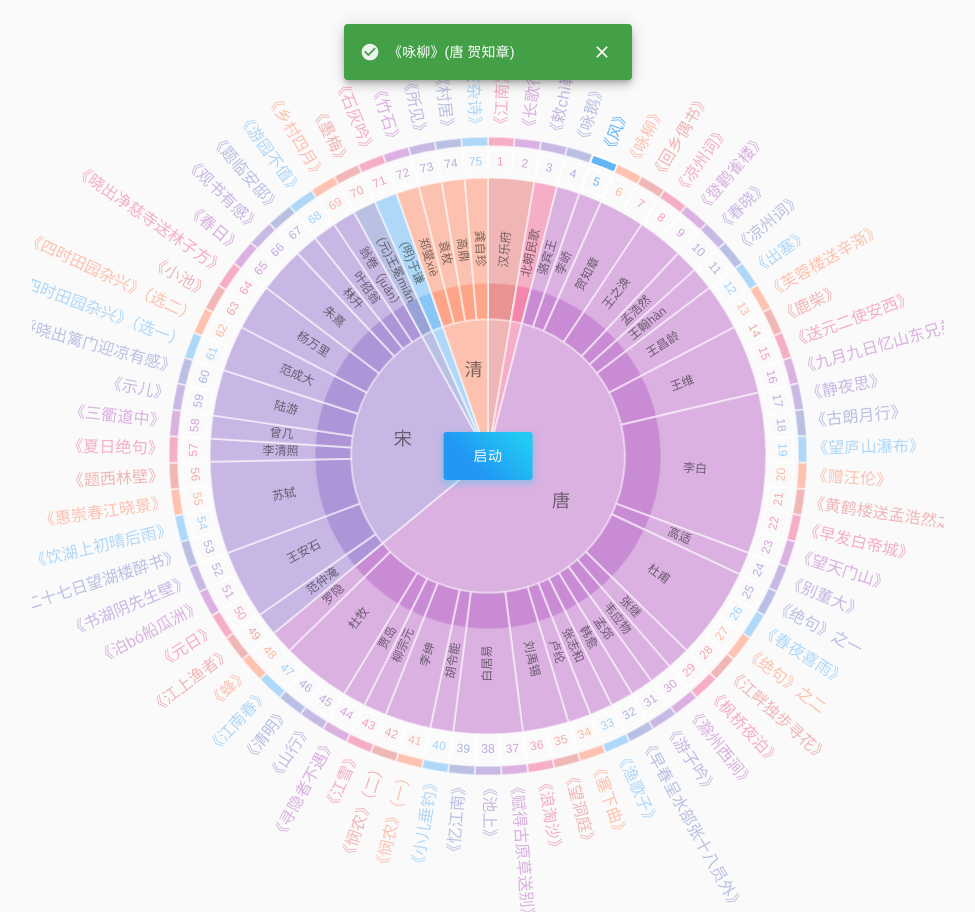
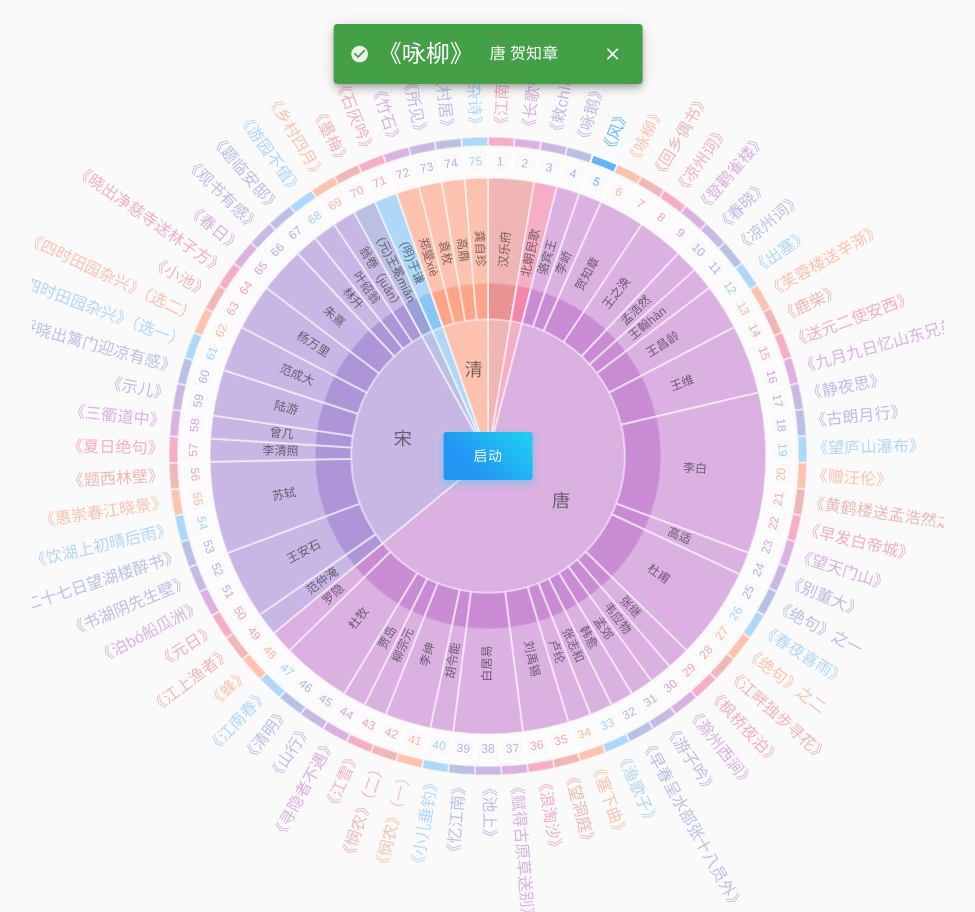
Before and after one commit to YYvanYang/poem-turntable, a React (Create React App) app: page / in a window 1280 px wide. Both pictures are taken after a click on the button "启动". Shown: the whole page, without its empty margins (152-1127 px from the left). Built offline with nearby package versions, Linux system fonts and the light colour scheme.

Commit message:
update alert msg

```diff
--- a/src/App.js
+++ b/src/App.js
@@ -15,7 +15,7 @@ function App() {
   const [duration, setDuration] = useState(null);
   const [count, setCount] = useState(1);
   const [open, setOpen] = useState(false);
-  const [msg, setMsg] = useState('');
+  const [msg, setMsg] = useState({});
 
   useInterval(() => {
     if (delay !== null && count % 10 === 0) {
@@ -39,9 +39,9 @@ function App() {
     setDelay(null);
     setDuration(null);
     const poem = getPoemById(String(index))
-    const author = `${poem.dynasty} ${poem.author}`
-    const message = `${poem.poem}(${author.trim()})`
-    setMsg(message)
+    // const author = `${poem.dynasty} ${poem.author}`
+    // const message = `${poem.poem}(${author.trim()})`
+    setMsg(poem)
     setOpen(true);
     // console.log('current index:', poem);
   }
--- a/src/components/Snackbar/index.js
+++ b/src/components/Snackbar/index.js
@@ -12,59 +12,70 @@ import Snackbar from '@material-ui/core/Snackbar';
 import SnackbarContent from '@material-ui/core/SnackbarContent';
 import WarningIcon from '@material-ui/icons/Warning';
 import { makeStyles } from '@material-ui/core/styles';
-
+import Typography from '@material-ui/core/Typography';
+import Box from '@material-ui/core/Box';
 const variantIcon = {
   success: CheckCircleIcon,
   warning: WarningIcon,
   error: ErrorIcon,
-  info: InfoIcon,
+  info: InfoIcon
 };
 
 const useStyles1 = makeStyles(theme => ({
   success: {
-    backgroundColor: green[600],
+    backgroundColor: green[600]
   },
   error: {
-    backgroundColor: theme.palette.error.dark,
+    backgroundColor: theme.palette.error.dark
   },
   info: {
-    backgroundColor: theme.palette.primary.dark,
+    backgroundColor: theme.palette.primary.dark
   },
   warning: {
-    backgroundColor: amber[700],
+    backgroundColor: amber[700]
   },
   icon: {
-    fontSize: 20,
+    fontSize: 20
   },
   iconVariant: {
     opacity: 0.9,
-    marginRight: theme.spacing(1),
+    marginRight: theme.spacing(1)
   },
   message: {
     display: 'flex',
-    alignItems: 'center',
-  },
+    alignItems: 'center'
+  }
 }));
 
 function MySnackbarContentWrapper(props) {
   const classes = useStyles1();
-  const { className, message, onClose, variant, ...other } = props;
+  const { className, msg, onClose, variant, ...other } = props;
   const Icon = variantIcon[variant];
-
+  const author = `${msg.dynasty} ${msg.author}`.trim();
   return (
     <SnackbarContent
       className={clsx(classes[variant], className)}
       aria-describedby="client-snackbar"
       message={
-        <span id="client-snackbar" className={classes.message}>
+        <Box id="client-snackbar" className={classes.message}>
           <Icon className={clsx(classes.icon, classes.iconVariant)} />
-          {message}
-        </span>
+          <Typography component="h5" variant="h5">
+            {msg.poem}
+          </Typography>
+          <Box mx="1rem">
+            <Typography variant="subtitle1">{author}</Typography>
+          </Box>
+        </Box>
       }
       action={[
-        <IconButton key="close" aria-label="Close" color="inherit" onClick={onClose}>
+        <IconButton
+          key="close"
+          aria-label="Close"
+          color="inherit"
+          onClick={onClose}
+        >
           <CloseIcon className={classes.icon} />
-        </IconButton>,
+        </IconButton>
       ]}
       {...other}
     />
@@ -75,10 +86,10 @@ MySnackbarContentWrapper.propTypes = {
   className: PropTypes.string,
   message: PropTypes.node,
   onClose: PropTypes.func,
-  variant: PropTypes.oneOf(['success', 'warning', 'error', 'info']).isRequired,
+  variant: PropTypes.oneOf(['success', 'warning', 'error', 'info']).isRequired
 };
 
-function CustomizedSnackbars({open,msg, onClose}) {
+function CustomizedSnackbars({ open, msg, onClose }) {
   // const [open, setOpen] = React.useState(false);
 
   // function handleClick() {
@@ -89,16 +100,15 @@ function CustomizedSnackbars({open,msg, onClose}) {
     if (reason === 'clickaway') {
       return;
     }
-    onClose()
+    onClose();
     // setOpen(false);
   }
 
   return (
-
     <Snackbar
       anchorOrigin={{
         vertical: 'top',
-          horizontal: 'center',
+        horizontal: 'center'
       }}
       open={open}
       onClose={handleClose}
@@ -106,11 +116,9 @@ function CustomizedSnackbars({open,msg, onClose}) {
       <MySnackbarContentWrapper
         onClose={handleClose}
         variant="success"
-          message={msg}
+        msg={msg}
       />
     </Snackbar>
-
-
   );
 }
 
```
Lines whose indentation alone changed are shown as unchanged.
